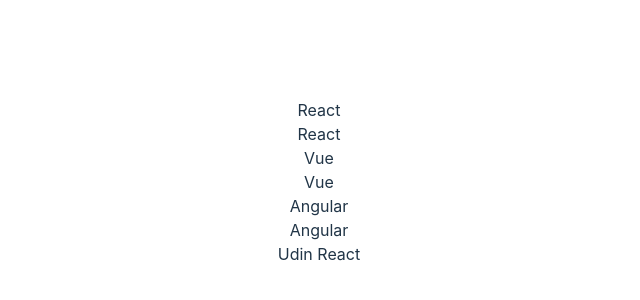
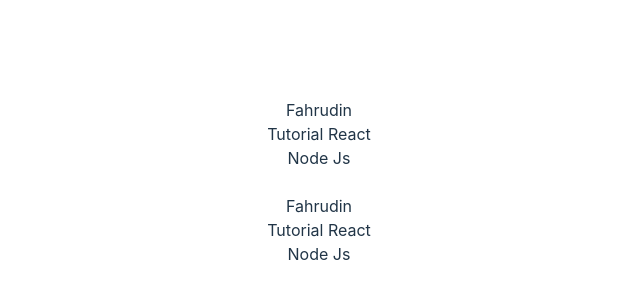
Before and after one commit to ahmad-fahrudin/react-fundamental, a React (Vite) app: page / in a window 1280 px wide. Shown: the part 218-518 px from the top of the page, without its empty margins (321-961 px from the left). Built offline with nearby package versions, Linux system fonts and the light colour scheme.

Commit message:
props pada child component

```diff
--- a/src/App.jsx
+++ b/src/App.jsx
@@ -4,7 +4,9 @@
 function App() {
   return (
     <div className="App">
-      <Article />
+      <Article name="Fahrudin" titles={["Tutorial React", "Node Js"]} />
+      <br />
+      <Article name="Fahrudin" titles={["Tutorial React", "Node Js"]} />
     </div>
   )
 }
--- a/src/components/Article.jsx
+++ b/src/components/Article.jsx
@@ -1,18 +1,13 @@
-function Article() {
-    const name = 'Udin React'
-    const titles = ['React', 'Vue', 'Angular']
+function Article(props) {
 
   return (
-    <div>
-          <div>{titles.map((title) => {
-              return <>
-              <div>{title}</div>
-                  <div>{title}</div>
-              </>
+    <>
+     <div>{ props.name }</div>
+        <div>{props.titles.map((title) => {
+            return (<div>{title}</div>);
             })}
-          </div>
-          <div>{ name }</div>
-    </div>
+        </div>
+    </>
   )
 }
 
```
